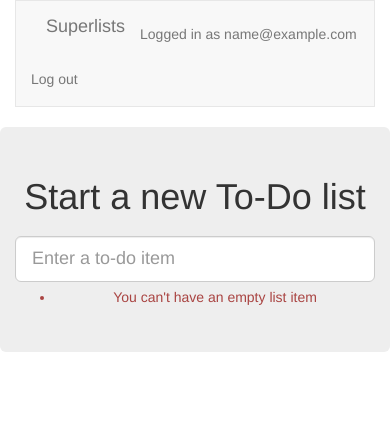
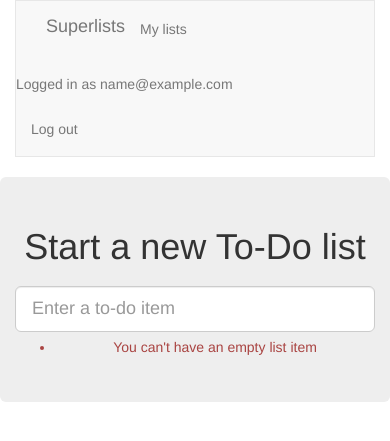
Before and after one commit to ecdavis/tdd_tutorial, a Django app: page /lists/new in a window 390 px wide. Shown: the top 441 px of the page. Run offline with Django 3.2, Linux system fonts and the light colour scheme; the visitor is signed in with stand-in values (Sample User, id 1); some libraries are stand-ins or nearby versions.

Commit message:
url, placeholder view, and first-cut templates for my_lists

```diff
--- a/lists/templates/base.html
+++ b/lists/templates/base.html
@@ -15,6 +15,9 @@
         <div class="container-fluid">
             <a class="navbar-brand" href="/">Superlists</a>
             {% if user.email %}
+            <ul class="nav navbar-nav navbar-left">
+                <li><a href="{% url 'my_lists' user.email %}">My lists</a></li>
+            </ul>
             <ul class="nav navbar-nav navbar-right">
                 <li class="navbar-text">Logged in as {{ user.email }}</li>
                 <li><a href="{% url 'logout' %}">Log out</a></li>
@@ -56,12 +60,19 @@
                     </div>
                     {% endif %}
                 </form>
+                {% endblock %}
             </div>
         </div>
     </div>
     <div class="row">
         <div class="col-md-6 col-md-offset-3">
             {% block table %}
+            {% endblock %}
+        </div>
+    </div>
+    <div class="row">
+        <div class="col-md-6 col-md-offset-3">
+            {% block extra_content %}
             {% endblock %}
         </div>
     </div>
--- a/lists/urls.py
+++ b/lists/urls.py
@@ -4,4 +4,5 @@ from lists import views
 urlpatterns = [
     url(r'^new$', views.new_list, name='new_list'),
     url(r'^(\d+)/$', views.view_list, name='view_list'),
+    url(r'^users/(.+)/$', views.my_lists, name='my_lists'),
 ]
--- a/lists/views.py
+++ b/lists/views.py
@@ -27,3 +27,7 @@ def new_list(request):
         return redirect(list_)
     else:
         return render(request, 'home.html', {'form': form})
+
+
+def my_lists(request, email):
+    return render(request, 'my_lists.html')
```
Also changed, not shown: other parts of lists/templates/base.html (+1 -0 lines), lists/templates/my_lists.html (added, +14 -0 lines), lists/tests/test_views.py (+6 -0 lines), 1 other file.
